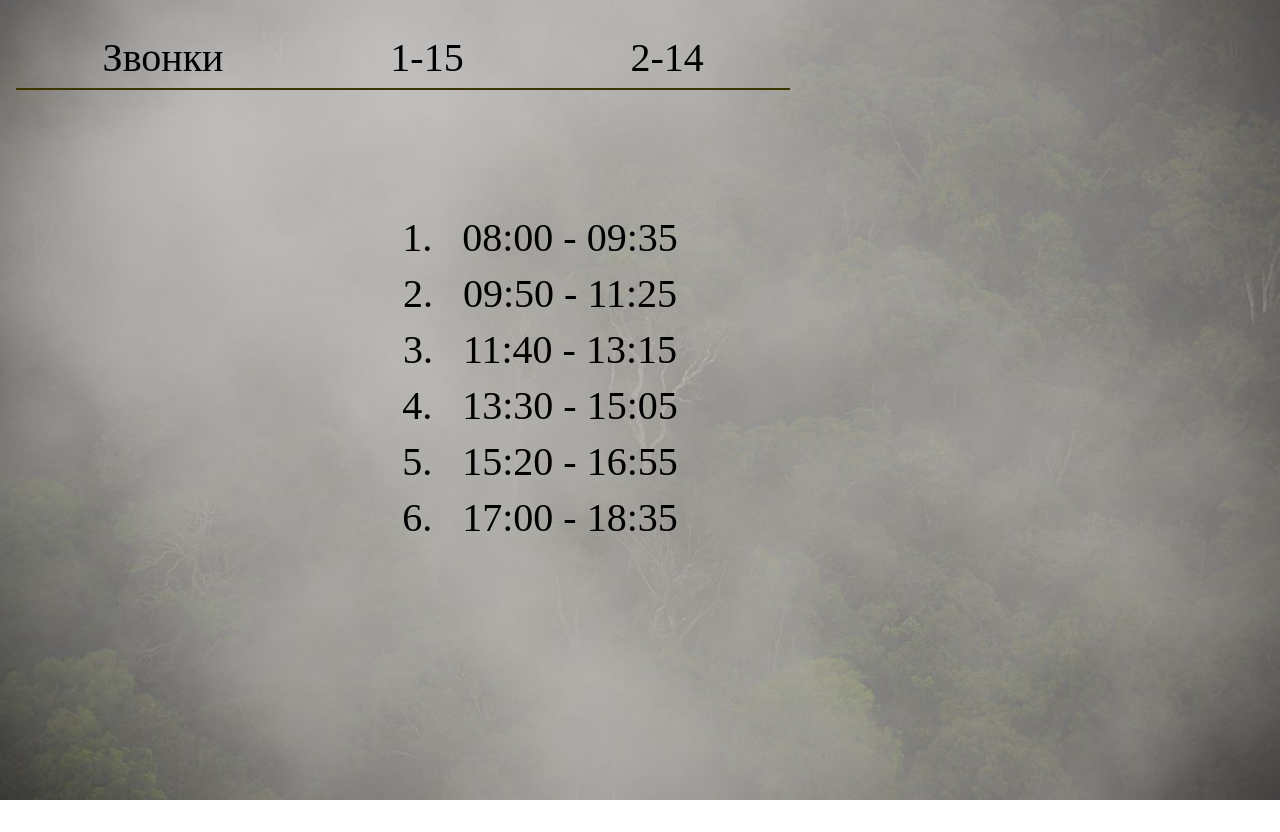
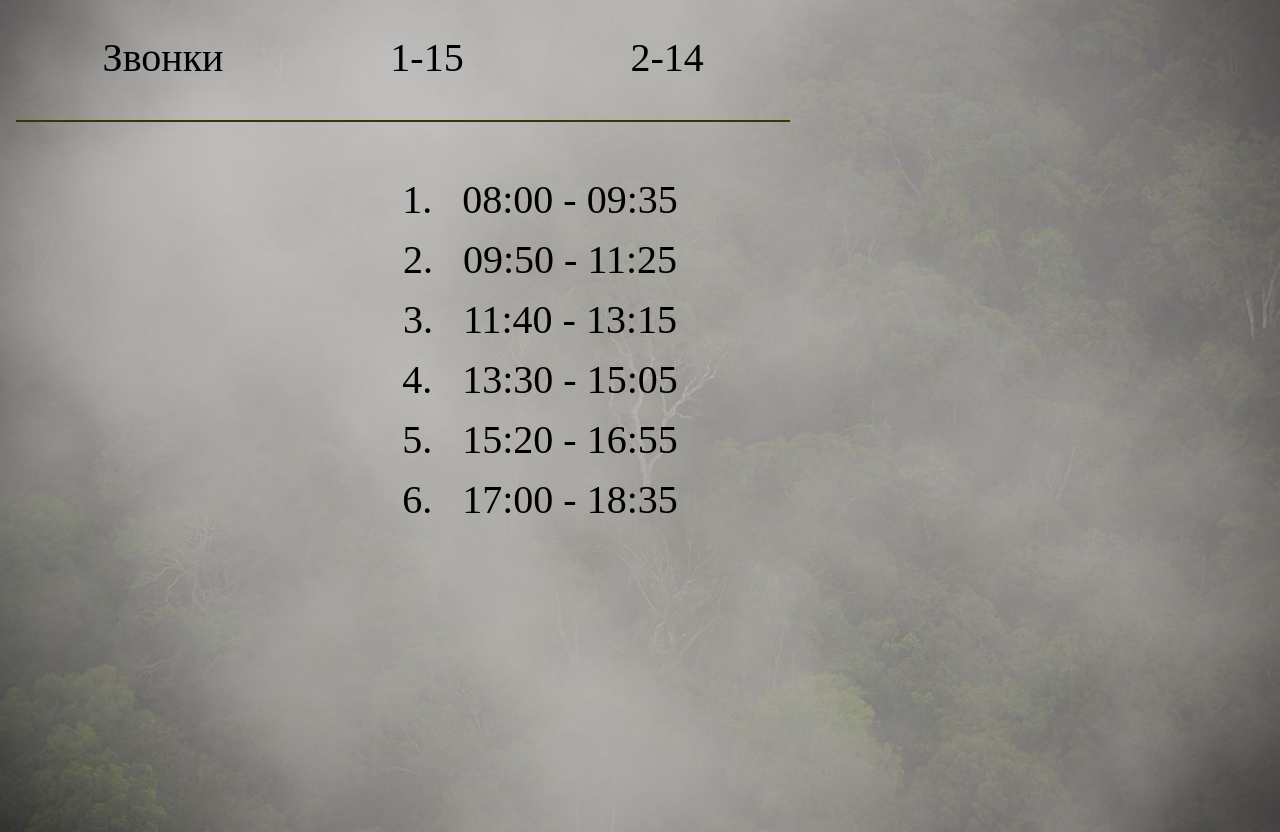
Before and after one commit to AI183Schedule/AI183Schedule.github.io, a plain HTML site: page bells.html in a window 1280 px wide. Before the commit the page ends 800 px from the top, so only its background shows below. Drawn offline with Linux system fonts and the light colour scheme.

Commit message:
Update style.css

```diff
--- a/style.css
+++ b/style.css
@@ -60,7 +60,7 @@ a{
 }
 
 .content{
-    min-height: 100vh;
+    min-height: calc(100vh + 2em);
     background: url("img/back2.jpg") fixed no-repeat center;
     -webkit-background-size: cover;
     -moz-background-size: cover;
@@ -146,7 +146,7 @@ a{
     display: flex;
     flex-direction: column;
     align-items: center;
-    line-height: 1.4;
+    line-height: 1.5;
 }
 
 .list li{
@@ -164,3 +164,23 @@ a{
         background-size: cover;
     }
 }
+
+@media (orientation: landscape) and (min-width: 550px){
+    .nav{
+        margin-left: 1em;
+        margin-bottom: 3em;
+        width: 60%;
+        height: 10vh;
+        display: flex;
+        flex-direction: row;
+        justify-content: space-around;
+        align-items: center;
+        padding: 0.5em 0.2em 2em 0.2em;
+        border-bottom: 2px solid #3B3601;
+    }
+
+    .bells{
+        margin-top: 0;
+        font-size: 2.5em;
+    }
+}
```
